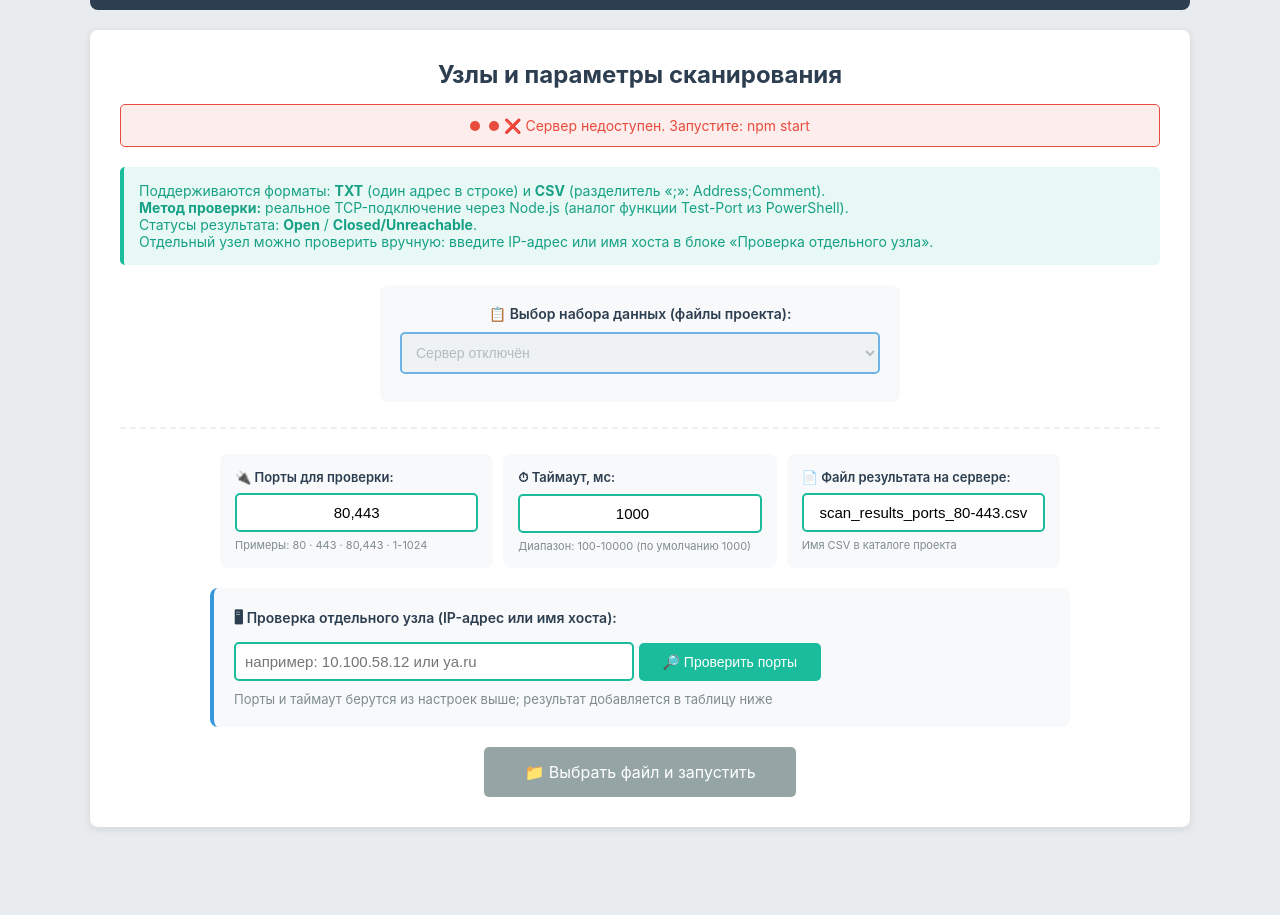
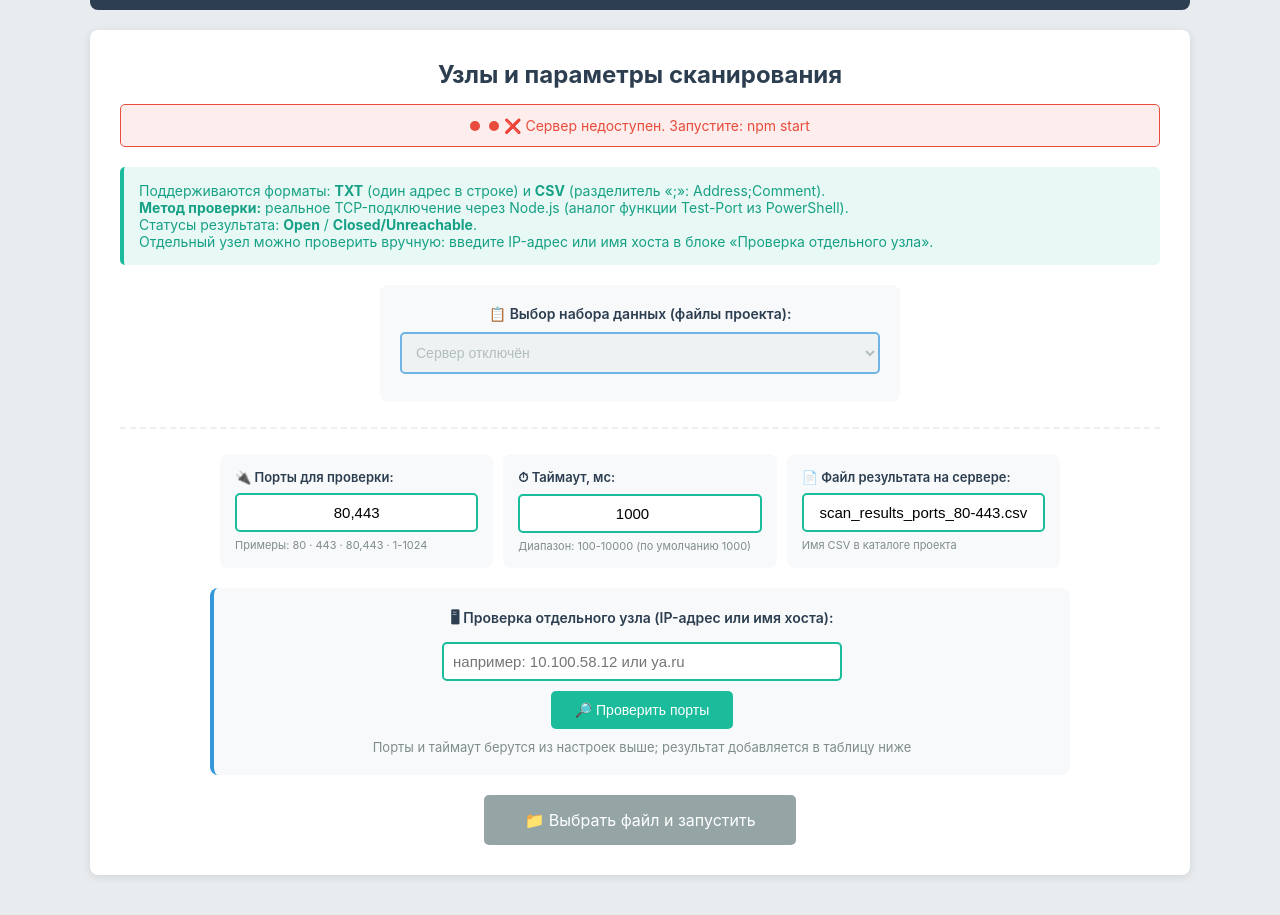
Before and after one commit to nichroman/WEB_check_ports_v0.0.1, a website: page index.html in a window 1280 px wide. Shown: the part 170-1085 px from the top of the page. Before the commit the page ends 1037 px from the top, so only its background shows below. Drawn offline with Linux system fonts and the light colour scheme; no server answers.

Commit message:
style: расположить блок проверки отдельного узла вертикально и по центру
Поле ввода адреса, кнопка проверки и строка статуса выстроены друг под другом, вся группа центрируется по горизонтали: у секции text-align: center, поле ввода стало блочным (display: block, max-width 400px) и центрируется автоматическими отступами, кнопка центрируется как строчный элемент. Размеры элементов и поведение на узких экранах не изменились.

```diff
--- a/index.html
+++ b/index.html
@@ -534,7 +534,7 @@
             border-radius: 8px;
             max-width: 860px;
             border-left: 4px solid #3498db;
-            text-align: left;
+            text-align: center;
         }
 
         .manual-row {
@@ -542,11 +542,11 @@
         }
 
         .manual-input {
-            display: inline-block;
-            width: 55%;
+            display: block;
+            width: 100%;
             max-width: 400px;
+            margin: 0 auto 10px auto;
             text-align: left;
-            vertical-align: middle;
         }
 
         .manual-btn {
@@ -557,7 +557,6 @@
             padding: 11px 24px;
             font-size: 14px;
             cursor: pointer;
-            vertical-align: middle;
         }
 
         .manual-btn:hover {
```
